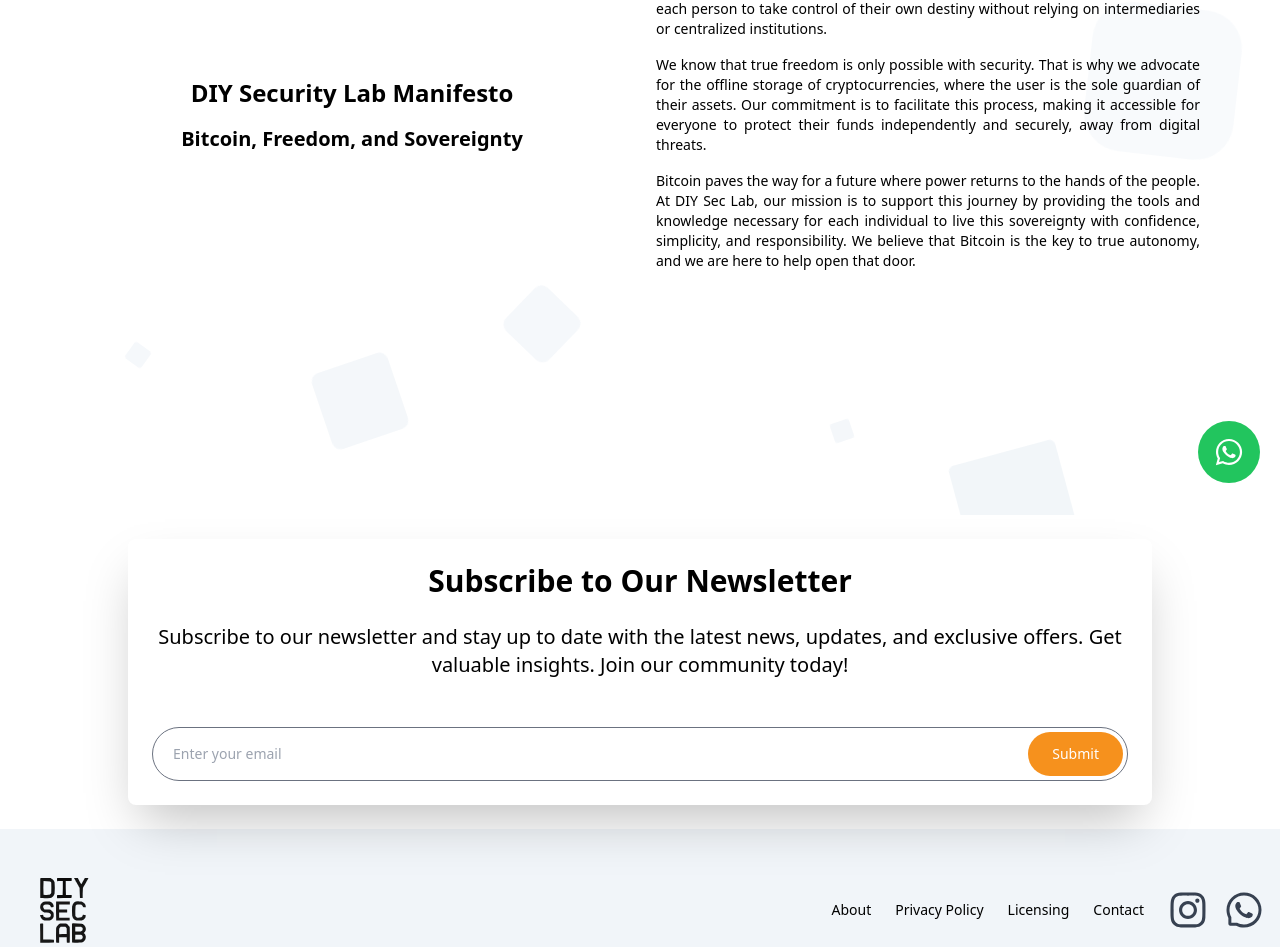
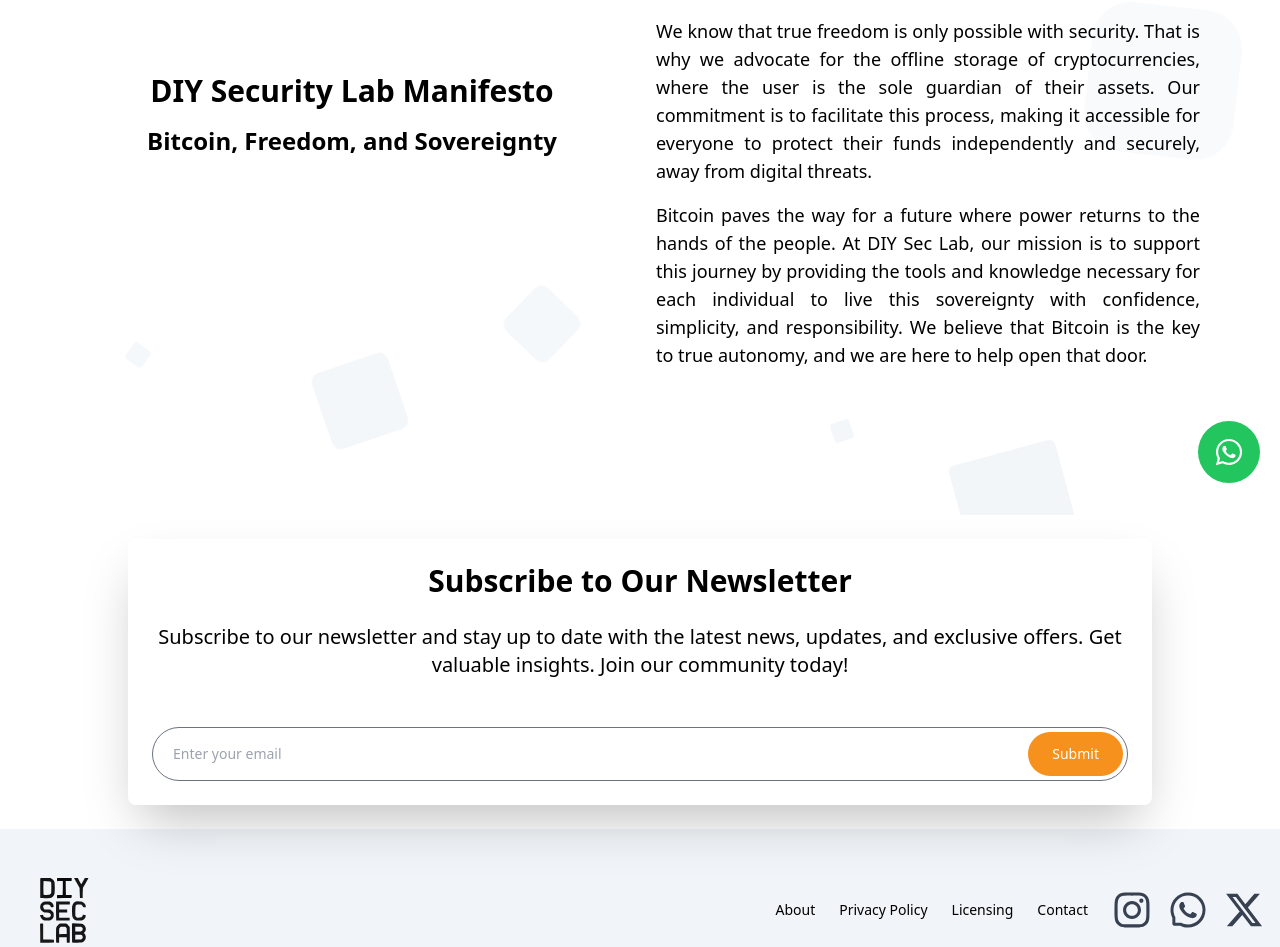
Before and after one commit to Lucasqc04/john-galt, a React (Vite) app: page /en/sobre-nos in a window 1280 px wide. Shown: the part 285-1232 px from the top of the page. Built offline with nearby package versions, Linux system fonts and the light colour scheme; no server answers; what @mercadopago/sdk-react, tailwindcss-animated would draw is missing.

Commit message:
fix(site): correcting various bugs from the meeting

```diff
--- a/src/domain/locales/Language.ts
+++ b/src/domain/locales/Language.ts
@@ -9,6 +9,7 @@ import translationPT from './pt/translation.json';
 export const LanguageTexts = {
   header: {
     links: ['header.links.0', 'header.links.1', 'header.links.2'],
+    contact_sales: 'header.contact_sales',
   },
   hero: {
     title: 'hero.title',
--- a/src/domain/locales/en/translation.json
+++ b/src/domain/locales/en/translation.json
@@ -1,6 +1,7 @@
 {
   "header": {
-    "links": ["Products", "About Us", "Blogs"]
+    "links": ["Products", "About Us", "Blogs"],
+    "contact_sales": "Contact sales"
   },
   "hero": {
     "title": "Protect your Bitcoin Offline",
@@ -92,7 +93,6 @@
       "1 Automatic Punch",
       "1 Tiny Seed"
     ],
-
     "buyNowButton": "Buy Now",
     "addToCartButton": "Add to Cart",
     "quantity": "Quantity",
--- a/src/domain/locales/es/translation.json
+++ b/src/domain/locales/es/translation.json
@@ -1,6 +1,7 @@
 {
   "header": {
-    "links": ["Productos", "Quiénes Somos", "Blogs"]
+    "links": ["Productos", "Quiénes Somos", "Blogs"],
+    "contact_sales": "Contactar ventas"
   },
   "hero": {
     "title": "Proteja su Bitcoin sin conexión",
@@ -92,7 +93,6 @@
       "1 punzón automático",
       "1 Tiny Seed"
     ],
-
     "buyNowButton": "Comprar ahora",
     "addToCartButton": "Añadir al carrito",
     "quantity": "Cantidad",
--- a/src/domain/locales/pt/translation.json
+++ b/src/domain/locales/pt/translation.json
@@ -1,6 +1,7 @@
 {
   "header": {
-    "links": ["Produtos", "Quem Somos", "Blogs"]
+    "links": ["Produtos", "Quem Somos", "Blogs"],
+    "contact_sales": "Contato comercial"
   },
   "hero": {
     "title": "Proteja seu Bitcoin Offline",
--- a/src/view/layout/Footer/Footer.tsx
+++ b/src/view/layout/Footer/Footer.tsx
@@ -1,20 +1,23 @@
 import { AiOutlineWhatsApp } from 'react-icons/ai';
 import { FaInstagram } from 'react-icons/fa';
+import { FaXTwitter } from 'react-icons/fa6';
 import { Link } from 'react-router-dom';
 import { LanguageTexts } from '../../../domain/locales/Language';
 import LogoWhite from '../../assets/logo-white.svg';
 import Logo from '../../assets/logo.svg';
 import { ROUTES } from '../../routes/Routes';
+import { useCurrentLang } from '../../utils/useCurrentLang';
 import { useFooter } from './useFooter';
 
 export function Footer() {
   const { t, theme } = useFooter();
+  const { currentLang } = useCurrentLang();
 
   const redirects = [
-    '#statistics',
-    '/:currentLang/politica-de-privacidade',
-    '/:currentLang/licenciamento',
-    '/:currentLang/contact',
+    `/${currentLang}/sobre-nos`,
+    `/${currentLang}/politica-de-privacidade`,
+    `/${currentLang}/licenciamento`,
+    'mailto:diylabweb3@gmail.com',
   ];
 
   const links = t(LanguageTexts.footer.links, {
@@ -38,22 +41,12 @@ export function Footer() {
           <ul className="flex flex-col sm:flex-row flex-wrap items-center text-center sm:text-left mb-6 text-sm font-medium sm:mb-0 dark:text-gray-400">
             {links.map((link, idx) => (
               <li key={idx}>
-                {idx === 0 && (
-                  <a
-                    href={redirects[idx]}
-                    className="hover:underline mb-2 sm:mb-0 sm:me-6"
-                  >
-                    {t(link)}
-                  </a>
-                )}
-                {idx > 0 && (
                 <Link
                   to={redirects[idx]}
                   className="hover:underline mb-2 sm:mb-0 sm:me-6"
                 >
                   {t(link)}
                 </Link>
-                )}
               </li>
             ))}
           </ul>
@@ -92,6 +85,23 @@ export function Footer() {
                 WhatsApp
               </span>
             </div>
+
+            <div className="group relative inline-block">
+              <a
+                href="https://x.com/diyseclab"
+                target="_blank"
+                rel="noopener noreferrer"
+                className="focus:outline-none"
+              >
+                <FaXTwitter
+                  className="transform transition-transform duration-300 hover:scale-125 text-gray-700 dark:text-white hover:text-[#F6911D]"
+                  size={40}
+                />
+              </a>
+              <span className="absolute -top-14 left-1/2 transform -translate-x-1/2 z-20 px-4 py-2 text-sm font-bold text-white bg-gray-900 rounded-lg shadow-lg transition-transform duration-300 ease-in-out scale-0 group-hover:scale-100">
+                X
+              </span>
+            </div>
           </div>
         </div>
 
--- a/src/view/layout/Header/NavLinks.tsx
+++ b/src/view/layout/Header/NavLinks.tsx
@@ -55,7 +55,7 @@ export function NavLinks({
 
   const callsToAction = [
     {
-      name: 'Contact sales',
+      name: t(LanguageTexts.header.contact_sales),
       href: 'https://api.whatsapp.com/send?phone=+5511994458337&text=Ol%C3%A1,%20Tudo%20bem?%0A%0AEu%20gostaria%20de%20saber%20mais%20sobre%20os%20produtos%20da%20DIY%20LAB...',
       icon: PhoneIcon,
     },
--- a/src/view/screens/About.tsx
+++ b/src/view/screens/About.tsx
@@ -14,16 +14,16 @@ export function About() {
       <BackgroundAnimated />
       <section className="grid grid-cols-1 md:grid-cols-12 px-8 md:px-16 min-h-screen pt-36 md:pt-0">
         <article className="h-full col-span-full md:col-span-6 flex flex-col gap-y-4 items-center justify-center px-12 md:px-0">
-          <h3 className="text-center font-bold text-sm md:text-2xl">
+          <h3 className="text-center font-bold text-lg md:text-3xl">
             {t(LanguageTexts.about.title)}
           </h3>
-          <span className="text-center font-semibold text-xs md:text-xl">
+          <span className="text-center font-semibold text-base md:text-2xl">
             {t(LanguageTexts.about.subtitle)}
           </span>
         </article>
         <article className="h-full col-span-full md:col-span-6 flex flex-col gap-y-4 items-center md:items-start justify-center py-6 md:px-4">
           {manifest.map((paragraph, idx) => (
-            <p key={idx} className="text-justify text-sm">
+            <p key={idx} className="text-justify text-base md:text-lg">
               {paragraph}
             </p>
           ))}
--- a/src/view/screens/partials/Hero.tsx
+++ b/src/view/screens/partials/Hero.tsx
@@ -7,7 +7,7 @@ import {
   LanguageTexts,
   useLanguage,
 } from '../../../domain/locales/Language';
-import HeroImage from '../../assets/images/hero-image.png';
+import HeroImage from '../../assets/images/hero-image1.png';
 import { BackgroundAnimated } from '../../components/BackgroundAnimated';
 import { ROUTES } from '../../routes/Routes';
 import { styleFirstWord } from '../../utils/StyleWord';
--- a/src/view/screens/partials/Statistics.tsx
+++ b/src/view/screens/partials/Statistics.tsx
@@ -22,8 +22,8 @@ export function Statistics() {
   }, [scaleFactor]);
 
   const negativeMarginTop =
-    width < 640
-      ? '-mt-32'
+    width <= 1200
+      ? 'mt-0'
       : scaleFactor === 1
         ? '-mt-64'
         : `${-Math.min(128 * scaleFactor, 128)}px`;
@@ -44,10 +44,10 @@ export function Statistics() {
           <article className="flex flex-wrap justify-around gap-y-4 pb-32 md:pb-0">
             {infos.map((info, index) => (
               <div key={index}>
-                <h4 className="text-center text-white text-sm font-bold">
+                <h4 className="text-center text-white font-bold text-[1.3rem]">
                   {info.title}
                 </h4>
-                <p className="text-center text-white text-sm">
+                <p className="text-center text-white text-[1.3rem]">
                   {info.description}
                 </p>
               </div>
```
Also changed, not shown: src/view/assets/images/hero-image1.png (added). Lines whose indentation alone changed are shown as unchanged.
